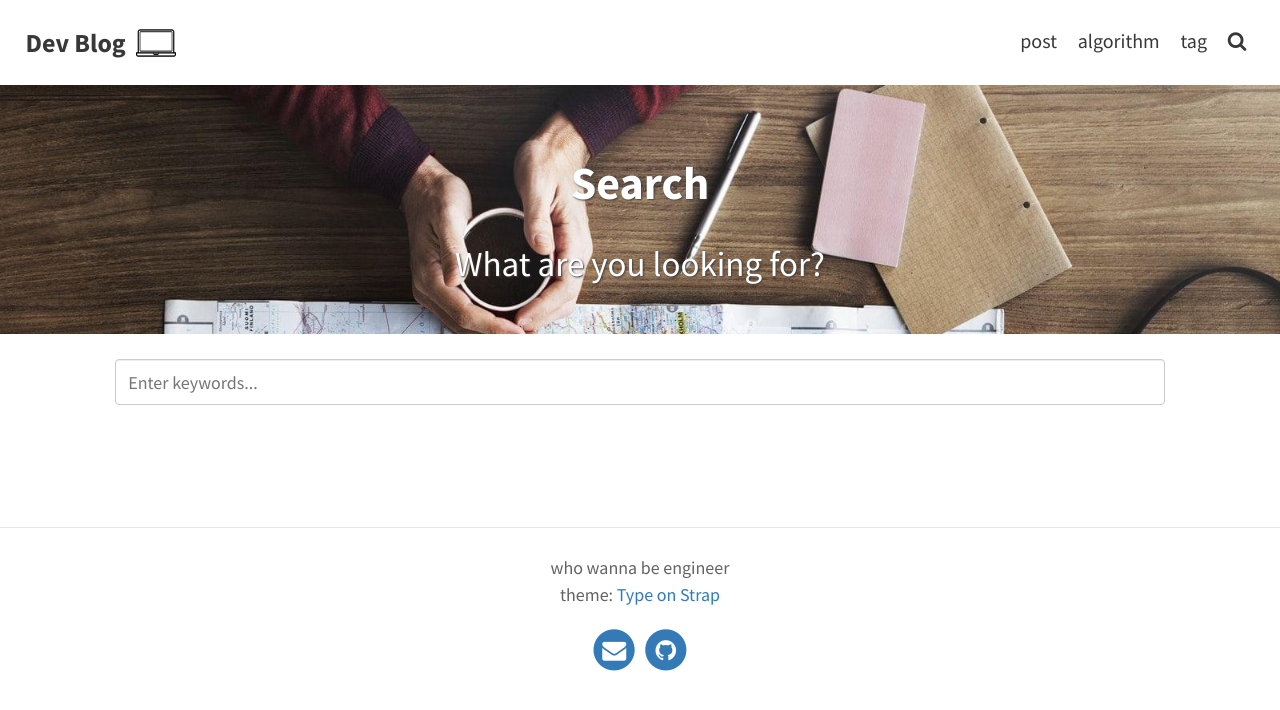
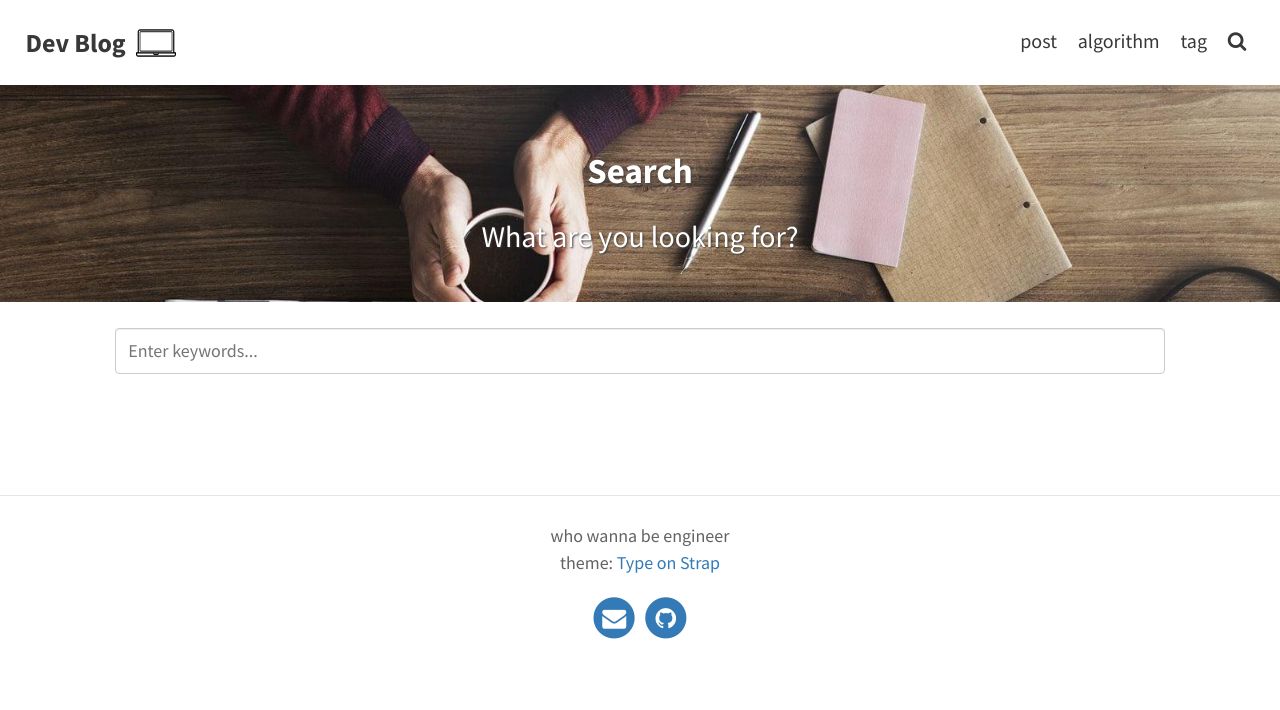
Before and after one commit to YisooKim/YisooKim.github.io, a Jekyll site: the page built from pages/4_search.md, in a window 1280 px wide. Shown: the top 710 px of the page. Built offline with Jekyll 4.4.1, drawn with Linux system fonts in a browser that asks for light colours.

Commit message:
change font-size

```diff
--- a/_sass/base/_global.scss
+++ b/_sass/base/_global.scss
@@ -54,19 +54,19 @@ h6 {
 }
 
 h1 {
-  font-size: 2.3em;
+  font-size: 1.75em;
 }
 
 h2 {
-  font-size: 1.75em;
+  font-size: 1.5em;
 }
 
 h3 {
-  font-size: 1.5em;
+  font-size: 1.15em;
 }
 
 h4 {
-  font-size: 1.15em;
+  font-size: 1em;
 }
 
 iframe,
@@ -90,25 +90,25 @@ img[align=right] {
 
 @media screen and (max-width: $break) {
   h1 {
-    font-size: 2em;
+    font-size: 1.5em;
   }
   h2 {
-    font-size: 1.5em;
+    font-size: 1.2em;
   }
   h3 {
     font-size: 1em;
   }
   h4, tr, th, .meta {
-    font-size: 0.9em;
+    font-size: 0.8em;
   }
   p, li, td {
-    font-size: 0.8em;
+    font-size: 0.7em;
   }
   li li {
-    font-size: 0.95em;
+    font-size: 0.85em;
   }
   li li * {
-    font-size: 1em;
+    font-size: 0.9em;
   }
 
   iframe,
--- a/_sass/base/_utility.scss
+++ b/_sass/base/_utility.scss
@@ -18,7 +18,7 @@
 %padding-post {
   padding: $padding-x-small $padding-x-large;
   @media (max-width: $xl-break) {
-    padding: $padding-x-small ($padding-large * 2);
+    padding: $padding-x-small ($padding-large * 2.5);
   }
   @media (max-width: $l-break) {
     padding: $padding-x-small $padding-large;
```
